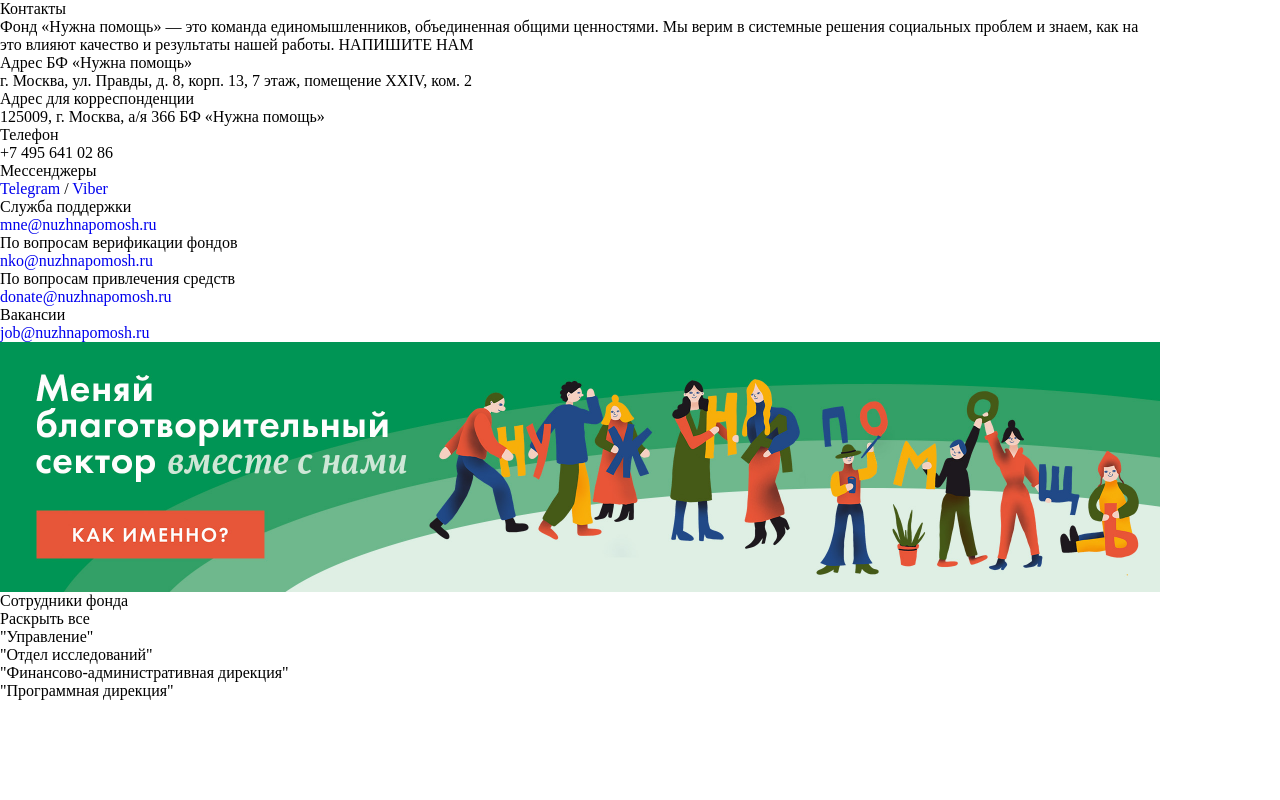
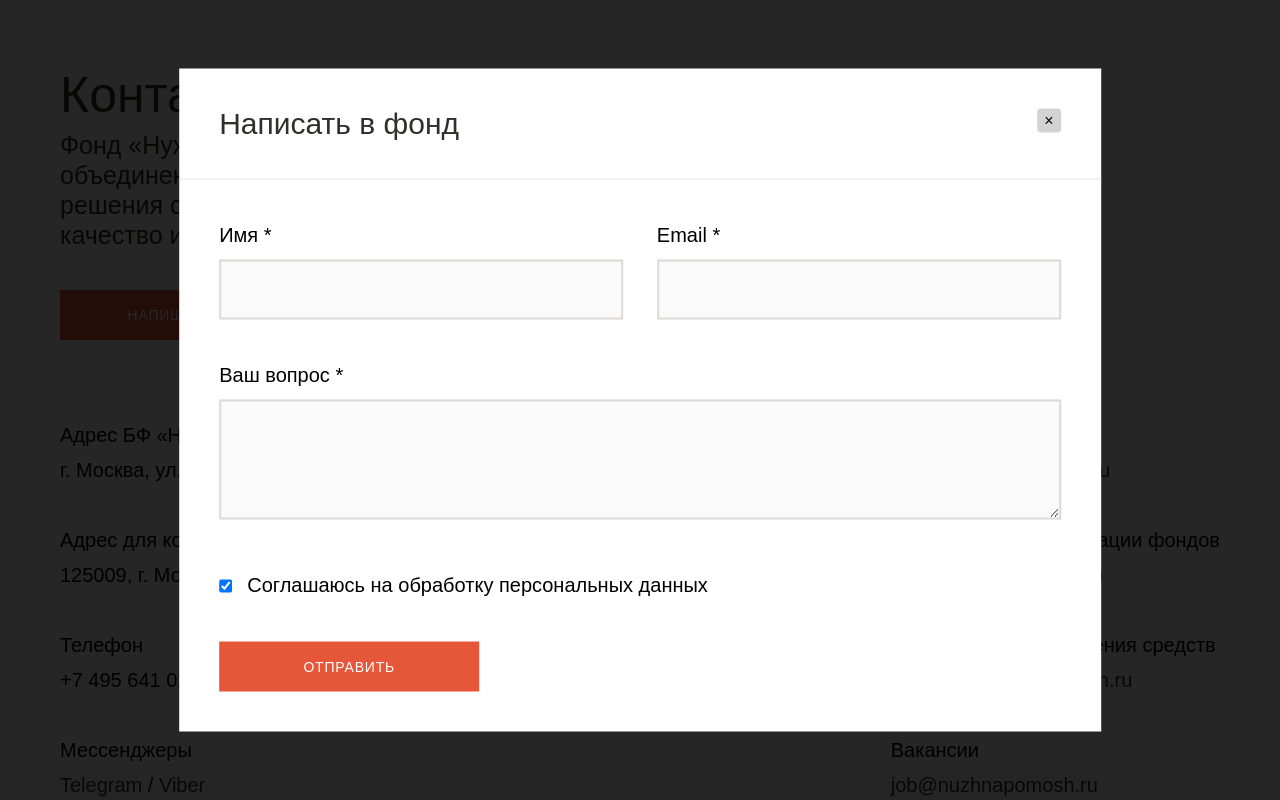
Before and after one commit to GusinieIstorii/nuzhnapomosh_contacts, a website: page index.html in a window 1280 px wide. Both pictures are taken after a click on the button "НАПИШИТЕ НАМ". Shown: the top 800 px of the page. Drawn offline with Linux system fonts and the light colour scheme; a web font is replaced by a local one.

Commit message:
validation added

```diff
--- a/index.html
+++ b/index.html
@@ -6,16 +6,60 @@
     <meta name="viewport" content="width=device-width, initial-scale=1.0">
     <title>Нужна помощь</title>
     <link rel="stylesheet" href="style.css">
+    <link href="https://fonts.cdnfonts.com/css/futura-pt" rel="stylesheet">
 </head>
 <body>
     <main>
-    <div id="description">
+    <div class="description">
         <h1 class="header_1">Контакты</h1>
-        <t>Фонд «Нужна помощь» — это команда единомышленников, объединенная общими ценностями. Мы верим в системные решения социальных проблем и знаем, как на это влияют качество и результаты нашей работы.</t>
-        <button id="button" class="button">НАПИШИТЕ НАМ</button>
+        <p class="p_headline">Фонд «Нужна помощь» — это команда единомышленников, объединенная общими ценностями. Мы верим в системные решения социальных проблем и знаем, как на это влияют качество и результаты нашей работы.</p>
+        <button class="contact_button button">НАПИШИТЕ НАМ</button>
+        <div class="modal modal-form">
+            <div class="modal-content">
+                <div class="modal_content_header">
+                 <span class="close-button">×</span>
+                 <h3>Написать в фонд</h3>
+                </div>
+                <form id="contact_form">
+                    <fieldset id="name_fieldset">
+                        <legend>Имя *</legend>
+                        <label id="name-label" for="name"><input id="name" type="text" required oninvalid="this.setCustomValidity('Укажите имя')"
+                            oninput="setCustomValidity('')"></label>
+                    </fieldset>
+                    <fieldset id="email_fieldset">
+                        <legend>Email *</legend>
+                        <label id="email-label" for="email"><input id="email" type="email" required oninvalid="this.setCustomValidity('Укажите корректный email')"
+                            oninput="setCustomValidity('')"></label>
+                    </fieldset>
+                    <fieldset id="question_fieldset">
+                        <legend>Ваш вопрос *</legend>
+                        <label id="question-label" for="question"><textarea id="question" rows="3" required oninvalid="this.setCustomValidity('Укажите ваш вопрос')"
+                            oninput="setCustomValidity('')"></textarea></label>
+                    </fieldset>
+                    <fieldset id="personal_info_fieldset">
+                        <label for="personal_data"><input id="personal_data" type="checkbox" name="personal_data" value="personal_data" checked class="inline">Соглашаюсь на обработку персональных данных</label>
+                    </fieldset>
+                    <button class="send-buton button" type="submit">ОТПРАВИТЬ</button>
+                </form>
+            </div>
+        </div> <!--
+        <div class="modal modal-submitted">
+            <div class="modal-content">
+                <div class="modal_content_header">
+                 <span class="close-button">×</span>
+                 <h3>Напишите нам</h3>
+                </div>
+                <div class="modal-submitted-content">
+                    <h3>Сообщение отправлено</h3>
+                    <p>Мы свяжемся с вами в течение трех дней</p>
+                </div>
+            </div>
+        </div> -->
         <!-- сделать логику кнопки -->
     </div>
-    <dl class="general contacts">
+    <div class="general_contacts">
+        <div class="general_contacts_addresses">
+            <dl class="general_contacts_list">
                 <dt class="contact_head">Адрес БФ «Нужна помощь»</dt>
                 <dd class="contact_desc">г. Москва, ул. Правды, д. 8, корп. 13, 7 этаж, помещение ХХIV, ком. 2</dd>
                 <dt class="contact_head">Адрес для корреспонденции</dt>
@@ -27,6 +71,10 @@
                     <a href="https://telegram.me/nzhnpmsh" target="_blank">Telegram</a> /
                     <a href="https://invite.viber.com/?g2=AQALtEtvvcnJ5lESBi4Ay7uPtf7J1f2ODEkQLiy76uomVq5Ml4jwuTUb9smHEKjg&lang=ru" target="_blank">Viber</a>
                 </dd>
+            </dl>
+        </div>
+        <div class="general_contacts_emails">
+            <dl>
                 <dt class="contact_head">Служба поддержки</dt>
                 <dd class="contact_desc"><a href="mailto:mne@nuzhnapomosh.ru">mne@nuzhnapomosh.ru</a></dd>
                 <dt class="contact_head">По вопросам верификации фондов</dt>
@@ -36,6 +84,8 @@
                 <dd class="contact_head">Вакансии</dd>
                 <dd class="contact_desc"><a href="mailto:job@nuzhnapomosh.ru">job@nuzhnapomosh.ru</a></dd>
             </dl>
+        </div>
+    </div>
     <a href="http://nuzhnapomoshemployer.tilda.ws/" target="_blank"><img class="banner-pic" src="/assets/banner_wide.png"></a>
     <h2 class="header_2">Сотрудники фонда</h2>
     <button class="wrap_button">Раскрыть все</button>
@@ -139,56 +189,6 @@
     </ul>
     </main>
 
-    <script src="script2.js"></script>
-
-    <script>
-var containers;
-function initDrawers() {
-    // Получаем контейнер с контентом
-    containers = document.querySelectorAll(".js-np-accordion");
-    setHeights();
-    wireUpTriggers();
-    window.addEventListener("resize", setHeights);
-}
-
-window.addEventListener("load", initDrawers);
-
-function setHeights() {
-    containers.forEach(container => {
-        // Получаем контент
-        let content = container.querySelector(".js-np-accordion__content");
-        content.removeAttribute("aria-hidden");
-        // Высота контента, который нужно скрыть/показать
-        let heightOfContent = content.getBoundingClientRect().height;
-        // Задаем пользовательские свойства CSS с высотой контента
-        container.style.setProperty("--containerHeight", `${heightOfContent}px`);
-        // Когда высота считана и задана
-        setTimeout(e => {
-            container.classList.add("height-is-set");
-            content.setAttribute("aria-hidden", "true");
-        }, 0);
-    });
-}
-
-function wireUpTriggers() {
-    containers.forEach(container => {
-        // Получаем все элементы-триггеры
-        let btn = container.querySelector(".js-np-accordion__button");
-        // Получаем контент
-        let content = container.querySelector(".js-np-accordion__content");
-        btn.addEventListener("click", () => {
-            btn.setAttribute("aria-expanded", btn.getAttribute("aria-expanded") === "false" ? "true" : "false");
-            container.setAttribute(
-                "data-drawer-showing",
-                container.getAttribute("data-drawer-showing") === "true" ? "false" : "true"
-            );
-            content.setAttribute(
-                "aria-hidden",
-                content.getAttribute("aria-hidden") === "true" ? "false" : "true"
-            );
-        });
-    });
-}
-        </script>
+    <script src="/script.js"></script>
 </body>
 </html>
--- a/script.js
+++ b/script.js
@@ -0,0 +1,82 @@
+// accordion - contacts
+
+var containers;
+function initDrawers() {
+    // Получаем контейнер с контентом
+    containers = document.querySelectorAll(".js-np-accordion");
+    setHeights();
+    wireUpTriggers();
+    window.addEventListener("resize", setHeights);
+}
+
+window.addEventListener("load", initDrawers);
+
+function setHeights() {
+    containers.forEach(container => {
+        // Получаем контент
+        let content = container.querySelector(".js-np-accordion__content");
+        content.removeAttribute("aria-hidden");
+        // Высота контента, который нужно скрыть/показать
+        let heightOfContent = content.getBoundingClientRect().height;
+        // Задаем пользовательские свойства CSS с высотой контента
+        container.style.setProperty("--containerHeight", `${heightOfContent}px`);
+        // Когда высота считана и задана
+        setTimeout(e => {
+            container.classList.add("height-is-set");
+            content.setAttribute("aria-hidden", "true");
+        }, 0);
+    });
+}
+
+function wireUpTriggers() {
+    containers.forEach(container => {
+        // Получаем все элементы-триггеры
+        let btn = container.querySelector(".js-np-accordion__button");
+        // Получаем контент
+        let content = container.querySelector(".js-np-accordion__content");
+        btn.addEventListener("click", () => {
+            btn.setAttribute("aria-expanded", btn.getAttribute("aria-expanded") === "false" ? "true" : "false");
+            container.setAttribute(
+                "data-drawer-showing",
+                container.getAttribute("data-drawer-showing") === "true" ? "false" : "true"
+            );
+            content.setAttribute(
+                "aria-hidden",
+                content.getAttribute("aria-hidden") === "true" ? "false" : "true"
+            );
+        });
+    });
+}
+
+// modal - form open
+
+var modal = document.querySelector(".modal");
+var trigger = document.querySelector(".contact_button");
+var closeButton = document.querySelector(".close-button");
+
+function toggleModal() {
+    modal.classList.toggle("show-modal");
+}
+
+// function windowOnClick(event) {
+//     if (event.target === modal) {
+//         toggleModal();
+//     }
+// }
+
+trigger.addEventListener("click", toggleModal);
+closeButton.addEventListener("click", toggleModal);
+// window.addEventListener("click", windowOnClick);
+
+// form email input validation
+const email = document.getElementById("email");
+
+email.addEventListener("input", (e) => {
+  if (email.validity.typeMismatch) {
+    email.setCustomValidity("Укажите корректный email");
+  } else {
+    email.setCustomValidity("");
+  }
+});
+
+// modal - form submitted
--- a/style.css
+++ b/style.css
@@ -2,6 +2,7 @@
 	padding: 0px;
 	margin: 0px;
 	border: none;
+    font-family: 'Futura PT', Arial,Helvetica, sans-serif;
 }
 
 *,
@@ -12,6 +13,8 @@
 
 a, a:link, a:visited  {
     text-decoration: none;
+    color: #302F2D;
+    border-bottom: 1px solid #E6E6E6;
 }
 
 a:hover  {
@@ -21,6 +24,27 @@
 h1, h2, h3, h4, h5, h6, p {
     font-size: inherit;
 	font-weight: inherit;
+    color: #302F2D;
+}
+
+h1 {
+    font-size: 50px;
+    font-weight: 500;
+}
+
+h2 {
+    font-size: 35px;
+    font-weight: 500;
+}
+
+h3 {
+    font-size: 30px;
+    font-weight: 500;
+}
+
+p {
+    font-size: 20px;
+    font-weight: 100;
 }
 
 ul, ul li {
@@ -53,6 +77,7 @@
     background-color: transparent;
     background: none;
     cursor: pointer;
+    margin-top: 40px;
 }
 
 label {
@@ -63,14 +88,172 @@
 	display: block;
 }
 
+body {
+    background-color: #FAFAFA;
+    line-height: 30px;
+}
+
 main{
     max-width: 1160px;
+    margin: 80px 60px;
+}
+
+.description {
+    max-width: 760px;
+    margin-bottom: 80px;
+}
+
+.header_1 {
+    margin-bottom: 20px;
+}
+
+.p_headline {
+    font-size: 25px;
+}
+
+.button {
+    display: block;
+    width: 260px;
+    height: 50px;
+    padding: 17px;
+    justify-content: center;
+    align-items: center;
+    background: #E65639;
+    color: var(--white-ffffff, #FFF);
+    text-align: center;
+    font-size: 14px;
+    font-weight: 500;
+    letter-spacing: 0.8px;
+    text-transform: uppercase;
+}
+
+/* FORM */
+
+.modal {
+  position: fixed;
+  left: 0;
+  top: 0;
+  width: 100%;
+  height: 100%;
+  background-color: rgba(0, 0, 0, 0.85);
+  opacity: 0;
+  visibility: hidden;
+  transform: scale(1.1);
+  transition: visibility 0s linear 0.25s, opacity 0.25s 0s, transform 0.25s;
+}
+.modal-content {
+  position: absolute;
+  top: 50%;
+  left: 50%;
+  transform: translate(-50%, -50%);
+  background-color: white;
+  width: 72%;
+}
+.close-button {
+  float: right;
+  width: 1.5rem;
+  line-height: 1.5rem;
+  text-align: center;
+  cursor: pointer;
+  border-radius: 0.25rem;
+  background-color: lightgray;
+}
+.close-button:hover {
+  background-color: darkgray;
+}
+.show-modal {
+  opacity: 1;
+  visibility: visible;
+  transform: scale(1.0);
+  transition: visibility 0s linear 0s, opacity 0.25s 0s, transform 0.25s;
+}
+
+.modal_content_header {
+    padding: 40px;
+}
+
+#contact_form {
+  padding: 40px;
+  border-top: #E6E6E6 1px solid;
+  width: 100%;
+  display: flex;
+  flex-direction: row;
+  flex-wrap: wrap;
+  justify-content: space-between;
+}
+
+#name_fieldset, #email_fieldset {
+    width: 48%;
+    min-width: 290px;
+}
+
+legend, label {
+    font-size: 20px;
+    margin-bottom: 10px;
+}
+
+input[type=text],[type=email] {
+    border: 2px solid #DCDAD8;
+    background-color: #FAFAFA;
+    height: 60px;
+    padding: 0 20px;
+    margin: 0 20px 40px 0;
+    width: 100%;
+  }
+
+#question_fieldset, #personal_info_fieldset {
+  display: block;
+  width: 100%;
+}
+
+textarea {
+    border: 2px solid #DCDAD8;
+    background-color: #FAFAFA;
+    height: 120px;
+    padding: 13px 20px;
+    width: 100%;
+    margin-bottom: 40px;
+}
+
+input[type=checkbox] {
+    border: 2px solid #DCDAD8;
+    height: 17px;
+    margin-right: 15px;
+    vertical-align: middle;
+}
+
+.send_button {
+  width: 100%;
+}
+/* end of form */
+
+.general_contacts {
+    display: flex;
+    flex-direction: row;
+    justify-content: space-between;
+    flex-wrap: wrap;
+    margin-bottom: 40px;
+}
+
+.contact_head {
+    font-size: 20px;
+    font-weight: 500;
+    margin-bottom: 5px;
+}
+
+.contact_desc {
+    font-size: 20px;
+    font-weight: 200;
+    margin-bottom: 40px;
 }
 
 .banner-pic {
     max-width: 100%;
+    margin-bottom: 80px;
 }
 
+
+/* раскрывающиеся списки */
 .js-np-accordion__content {
     transition: max-height 0.2s;
     overflow: hidden;
```
Lines whose indentation alone changed are shown as unchanged.
